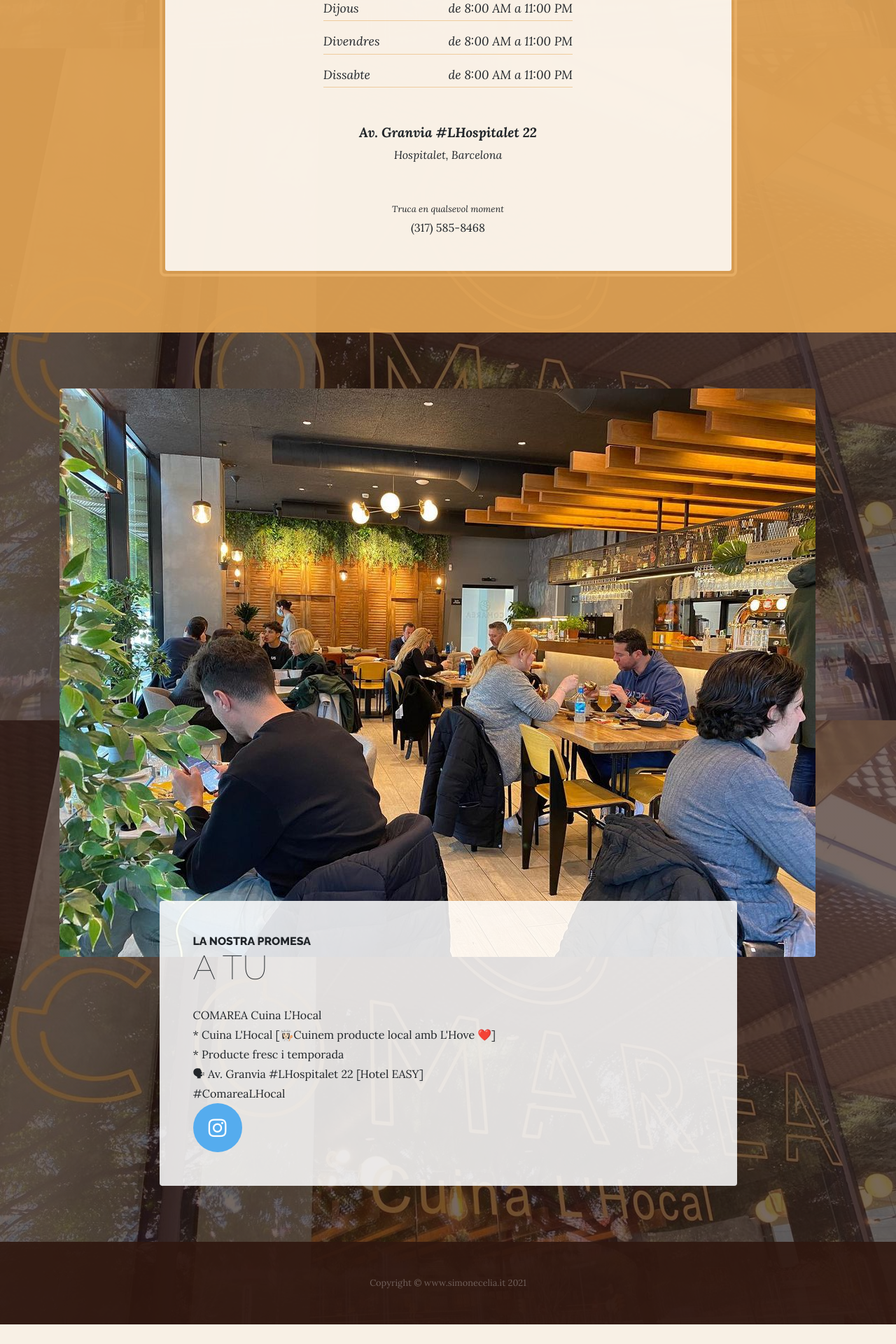
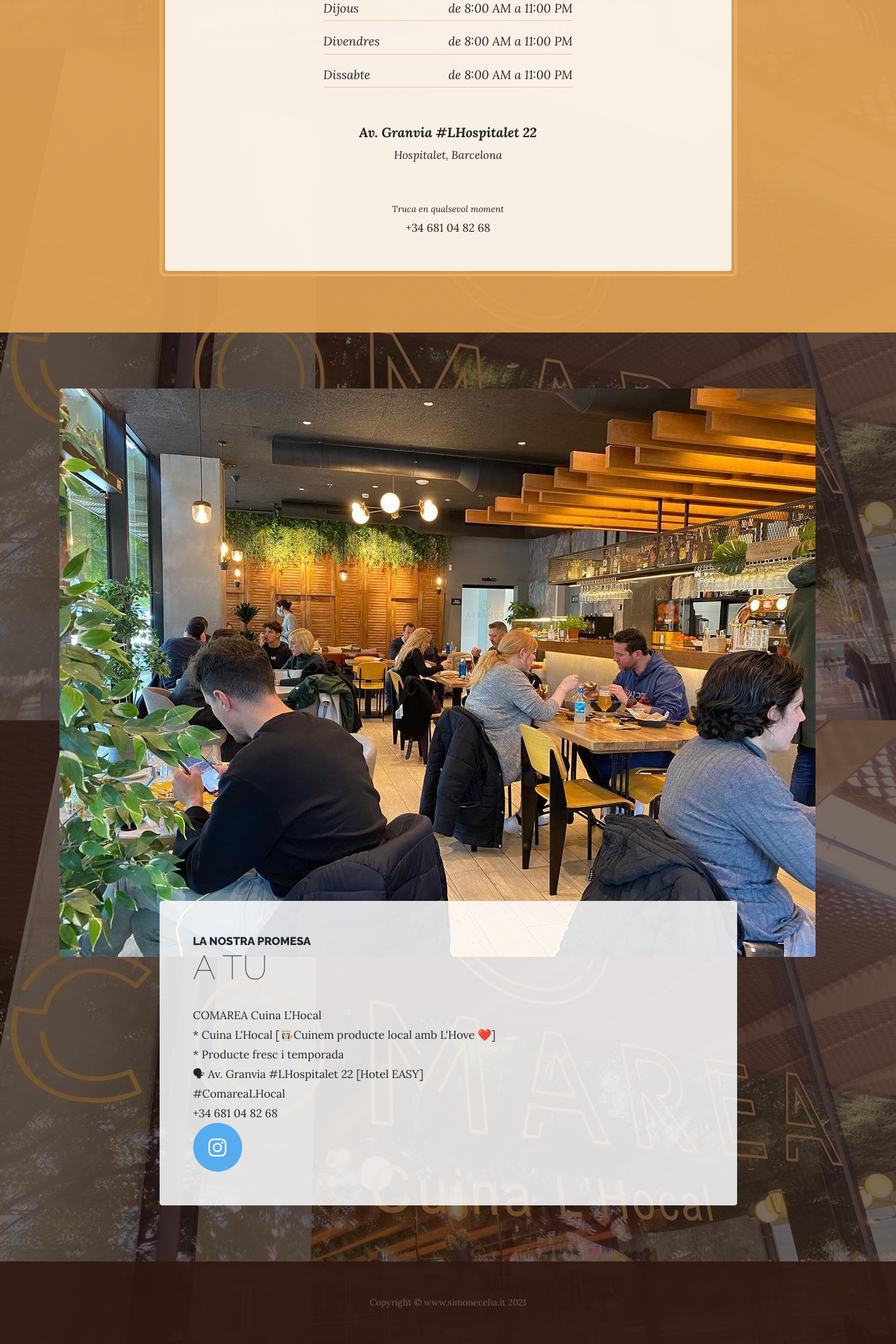
Before and after one commit to simon387/comarea, a PHP site: page /store.php in a window 1280 px wide. Shown: the part 891-2811 px from the top of the page at 70% size. Before the commit the page ends 2783 px from the top, so only its background shows below. Run offline with PHP 8.4, Linux system fonts and the light colour scheme.

Commit message:
added_number

```diff
--- a/components/info.php
+++ b/components/info.php
@@ -7,5 +7,6 @@
 <p class="mb-0">* Producte fresc i temporada</p>
 <p class="mb-0">🗣 Av. Granvia #LHospitalet 22 [Hotel EASY]</p>
 <p class="mb-0">#ComareaLHocal</p>
+<p class="mb-0">+34 681 04 82 68</p>
 <!--<a href="#" class="fa fa-facebook"></a>-->
 <a href="https://www.instagram.com/comarea_lhocal/" class="fa fa-instagram"></a>
--- a/store.php
+++ b/store.php
@@ -52,7 +52,7 @@
 							<em>Truca en qualsevol moment</em>
 						</small>
 						<br>
-						(317) 585-8468
+						+34 681 04 82 68
 					</p>
 				</div>
 			</div>
```
Also changed, not shown: changelog.txt.
